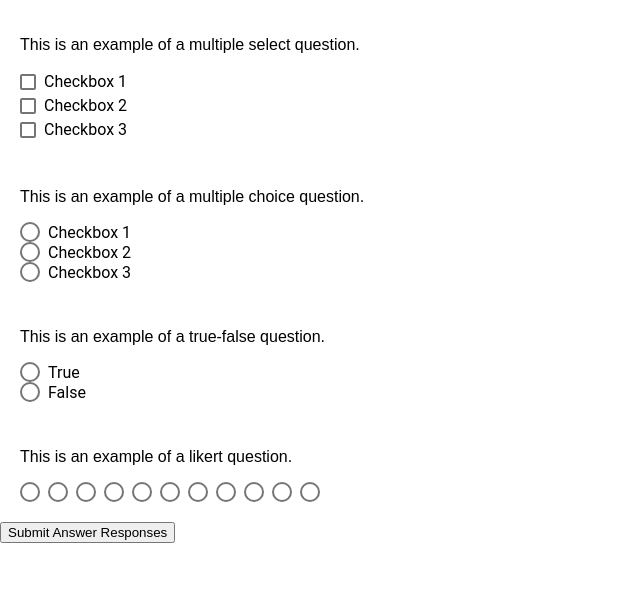
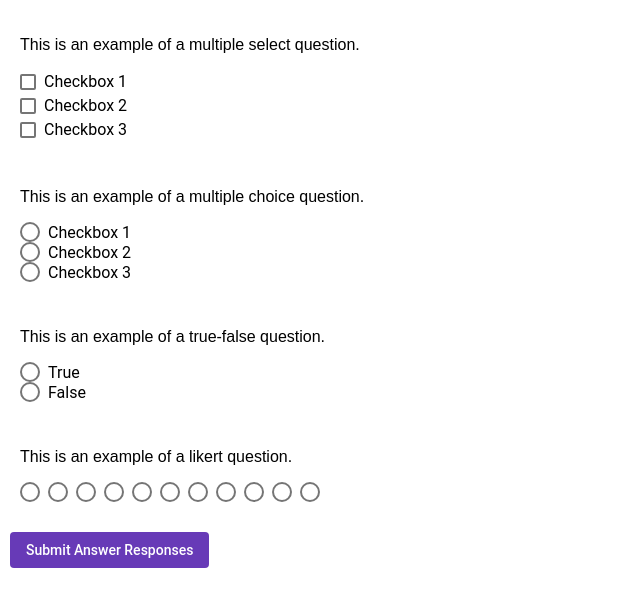
Before and after one commit to cirrux888/angular-ivy-k51nzx, an Angular app: page / in a window 1280 px wide. Shown: the top 606 px of the page, without its empty margins (0-640 px from the left). Built offline with nearby package versions, Linux system fonts and the light colour scheme.

Commit message:
Add mat-flat-button

```diff
--- a/src/app/app.component.css
+++ b/src/app/app.component.css
@@ -18,3 +18,5 @@ mat-radio-group {
 .likert {
   flex-direction: row
 }
+
+.button-bar { padding:10px }
--- a/src/app/app.component.html
+++ b/src/app/app.component.html
@@ -40,4 +40,6 @@
   </mat-radio-group>
 </div>
 
-<button>Submit Answer Responses</button>
+<div class="button-bar">
+  <button mat-flat-button color="primary">Submit Answer Responses</button>
+</div>
--- a/src/app/app.module.ts
+++ b/src/app/app.module.ts
@@ -6,9 +6,10 @@ import { AppComponent } from './app.component';
 import { HelloComponent } from './hello.component';
 import { MatCheckboxModule } from '@angular/material/checkbox';
 import { MatRadioModule } from '@angular/material/radio';
+import { MatButtonModule } from '@angular/material/button';
 
 @NgModule({
-  imports:      [ BrowserModule, FormsModule, MatCheckboxModule, MatRadioModule ],
+  imports:      [ BrowserModule, FormsModule, MatCheckboxModule, MatRadioModule, MatButtonModule ],
   declarations: [ AppComponent, HelloComponent ],
   bootstrap:    [ AppComponent ]
 })
```
